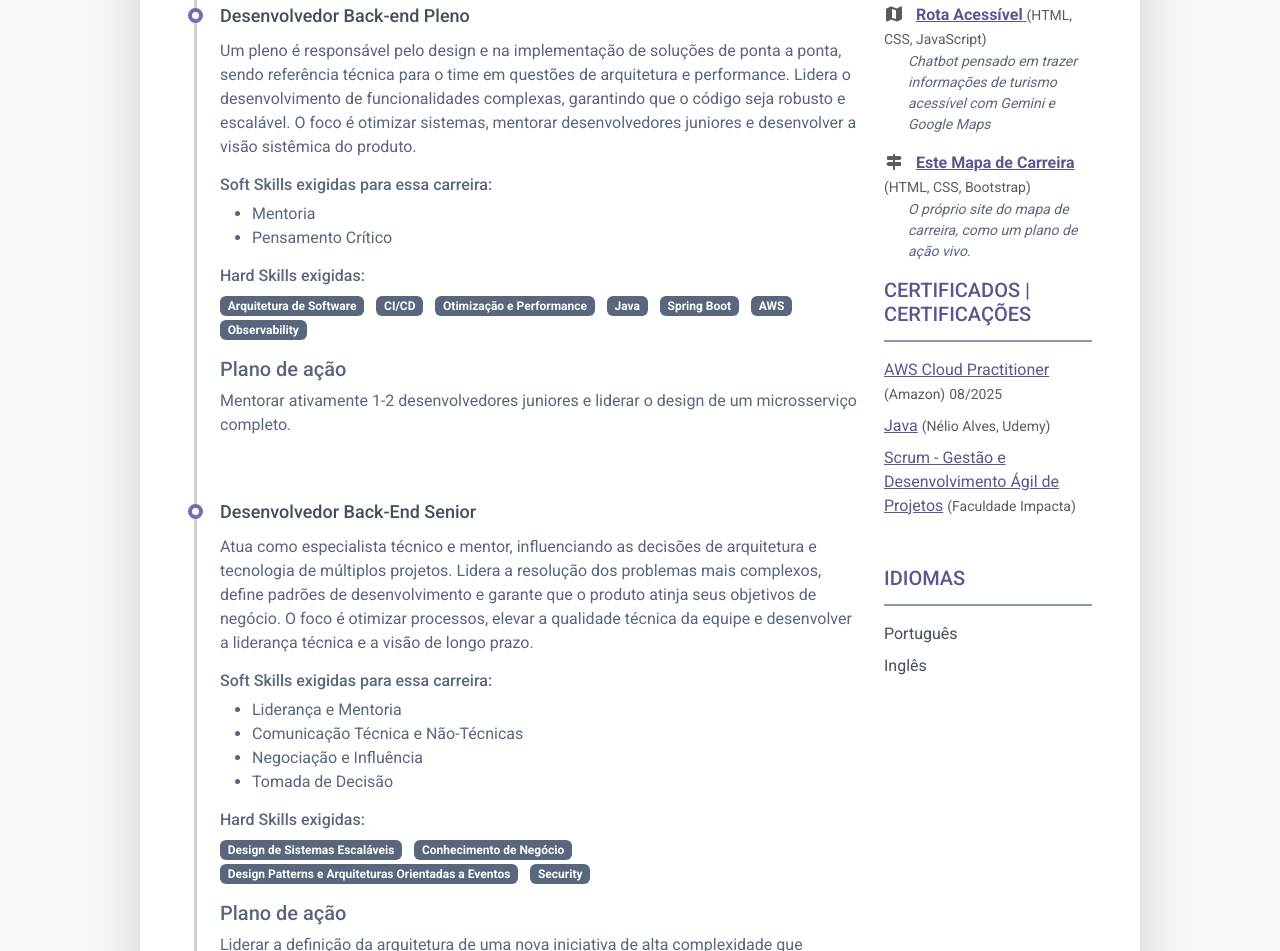
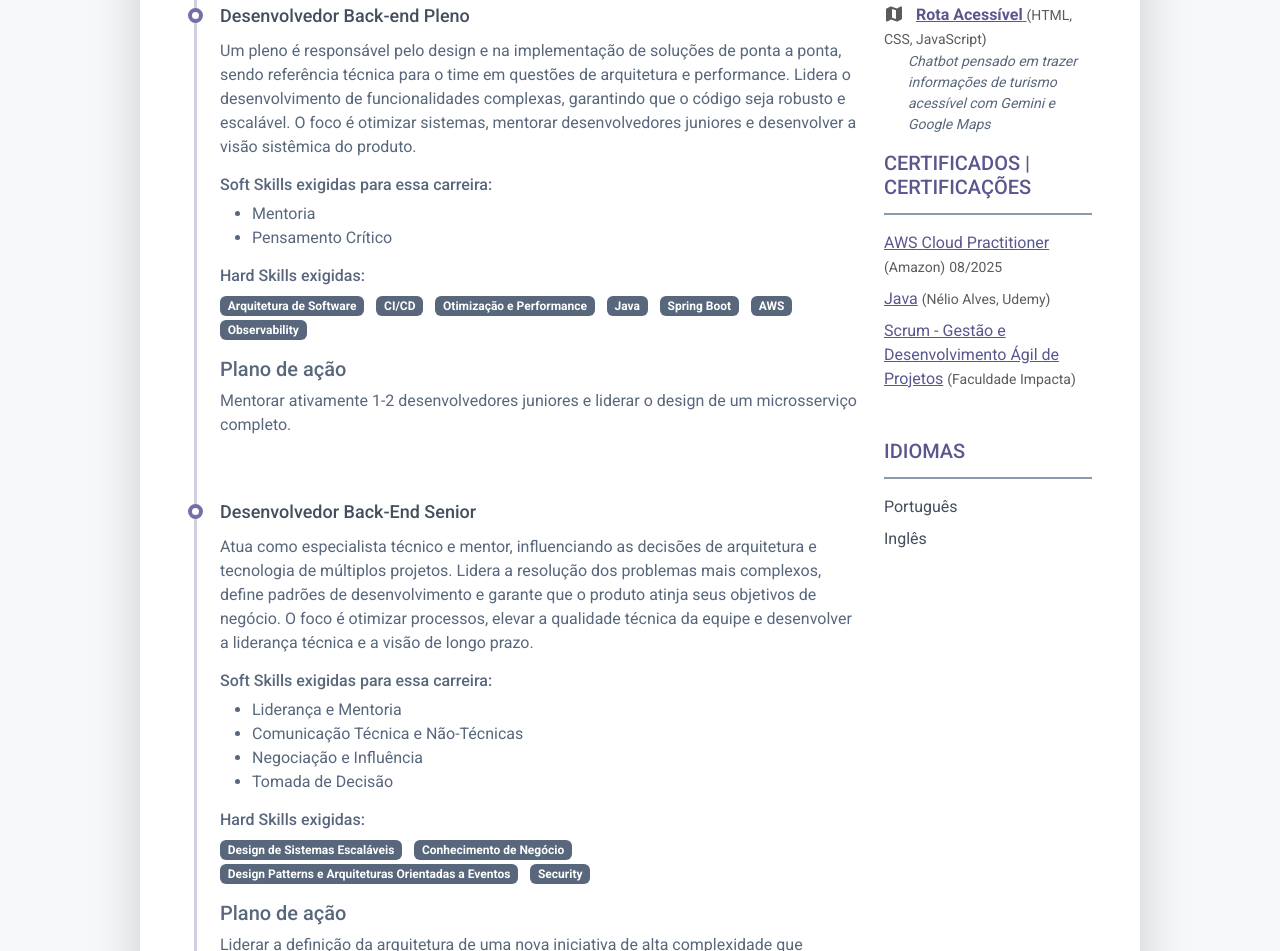
Before and after one commit to Guilhermepxt04/mapa-de-carreira, a plain HTML site: page index.html in a window 1280 px wide. Shown: the part 1724-2675 px from the top of the page. Drawn offline with Linux system fonts and the light colour scheme.

Commit message:
remove: projeto mapa de carreira

```diff
--- a/index.html
+++ b/index.html
@@ -515,17 +515,6 @@
 										</div>
 									</li>
 
-									<li class="mb-3">
-										<i class="fas fa-map-signs fa-fw me-2 text-muted"></i>
-										<a class="text-link" href="https://github.com/Guilhermepxt04/mapa-de-carreira" target="_blank">
-											<strong>Este Mapa de Carreira</strong>
-										</a>
-										<small class="text-muted font-weight-normal">(HTML, CSS, Bootstrap)</small>
-										<div class="small fst-italic ps-4">
-											O próprio site do mapa de carreira, como um plano de ação vivo.
-										</div>
-									</li>
-
 						<section class="resume-section language-section mb-5">
 							<h2 class="resume-section-title text-uppercase font-weight-bold pb-3 mb-3">Certificados |
 								Certificações</h2>
```
